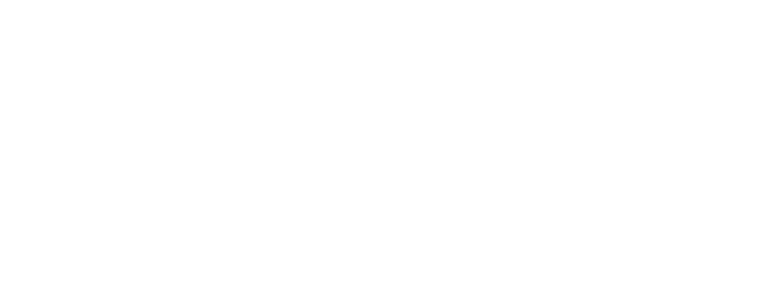
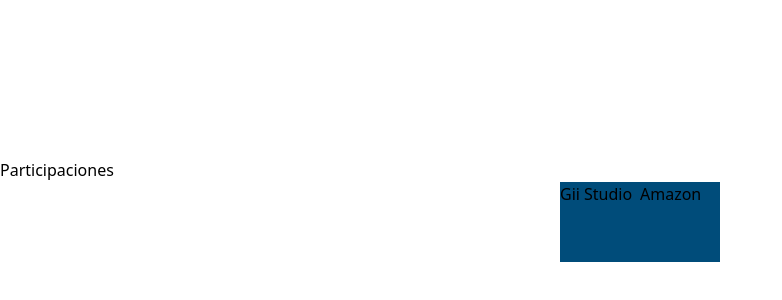
Before and after one commit to SirRobert-1/Portafolio, a Nuxt app: page / in a window 1280 px wide. Shown: the part 2242-2542 px from the top of the page, without its empty margins (0-782 px from the left). Before the commit the page ends 2400 px from the top, so only its background shows below. Built offline with nearby package versions, Linux system fonts and the light colour scheme.

Commit message:
Avance en seccion proyectos

```diff
--- /dev/null
+++ b/components/proyectos.vue
@@ -0,0 +1,11 @@
+<template>
+  <section class="h-screen">
+    <div>
+      <p>Participaciones</p>
+    </div>
+    <div class="flex justify-center items-center">
+      <div class="bg-azul h-20 w-20">Gii Studio</div>
+      <div class="bg-azul h-20 w-20">Amazon</div>
+    </div>
+  </section>
+</template>
--- a/package.json
+++ b/package.json
@@ -1,5 +1,5 @@
 {
-  "name": "Portafolio",
+  "name": "portafolio",
   "version": "1.0.0",
   "private": true,
   "scripts": {
--- a/pages/index.vue
+++ b/pages/index.vue
@@ -3,6 +3,7 @@
     <hero />
     <about />
     <experience />
+    <proyectos />
   </div>
 </template>
 
```
Also changed, not shown: 1 other file (tests, documents, lock files or other folders).
